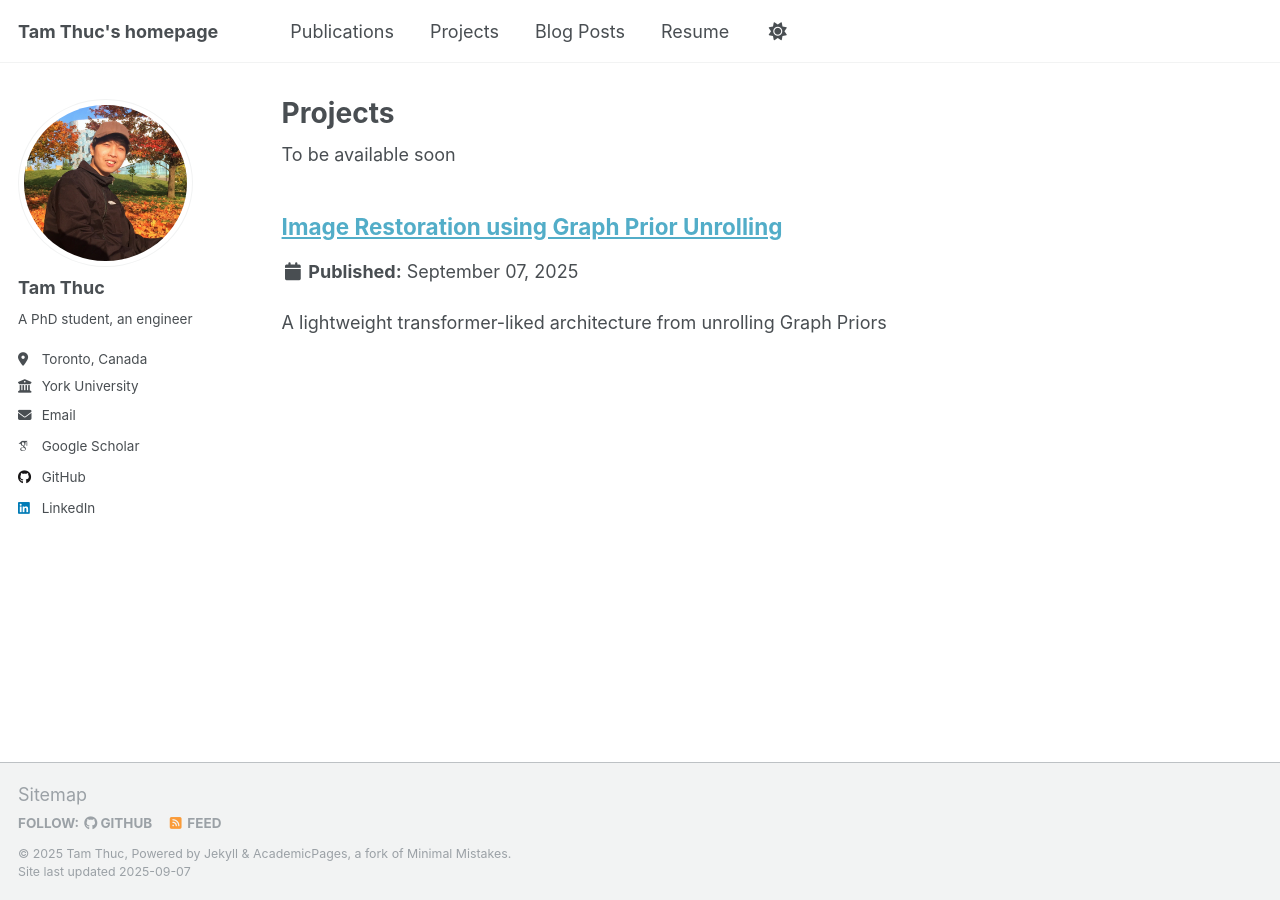
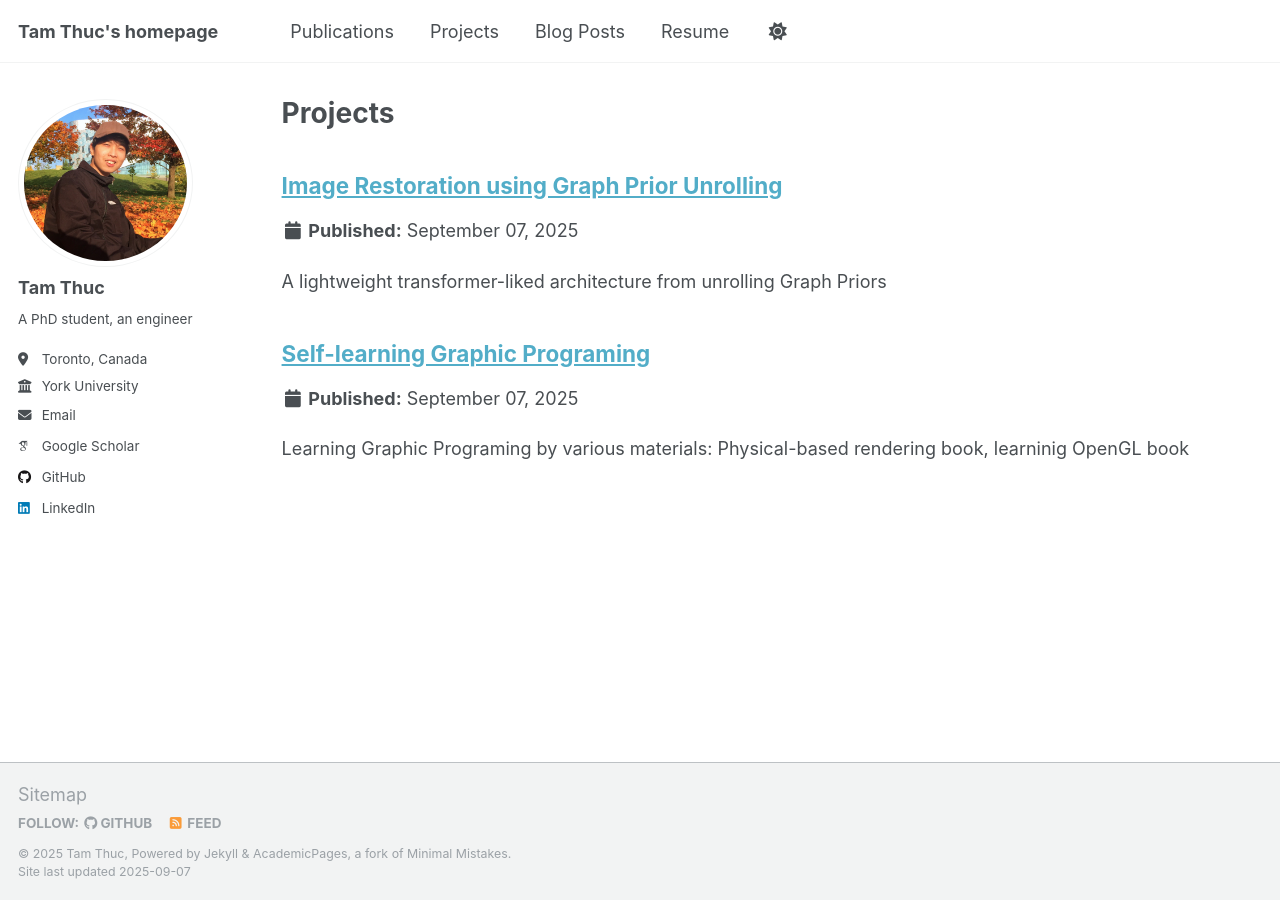
Before and after one commit to tamthuc1995/tamthuc1995.github.io, a Jekyll site: the page built from _pages/project.html, in a window 1280 px wide. Built offline with Jekyll 4.4.1, drawn with Linux system fonts in a browser that asks for light colours; some web fonts are replaced.

Commit message:
Update projects

```diff
--- a/_pages/project.html
+++ b/_pages/project.html
@@ -7,7 +7,7 @@ author_profile: true
 
 {% include base_path %}
 
-To be available soon
+<!-- To be available soon -->
 
 {% for post in site.project %}
   {% include archive-single.html %}
--- /dev/null
+++ b/_project/project-2.md
@@ -0,0 +1,8 @@
+---
+title: "Self-learning Graphic Programing"
+excerpt: "Learning Graphic Programing by various materials: Physical-based rendering book, learninig OpenGL book"
+collection: project
+---
+Link: https://github.com/tamthuc1995/GraphicPrograming
+
+Blog: TBD
```
Also changed, not shown: _project/project-1.md (+1 -1 lines).
